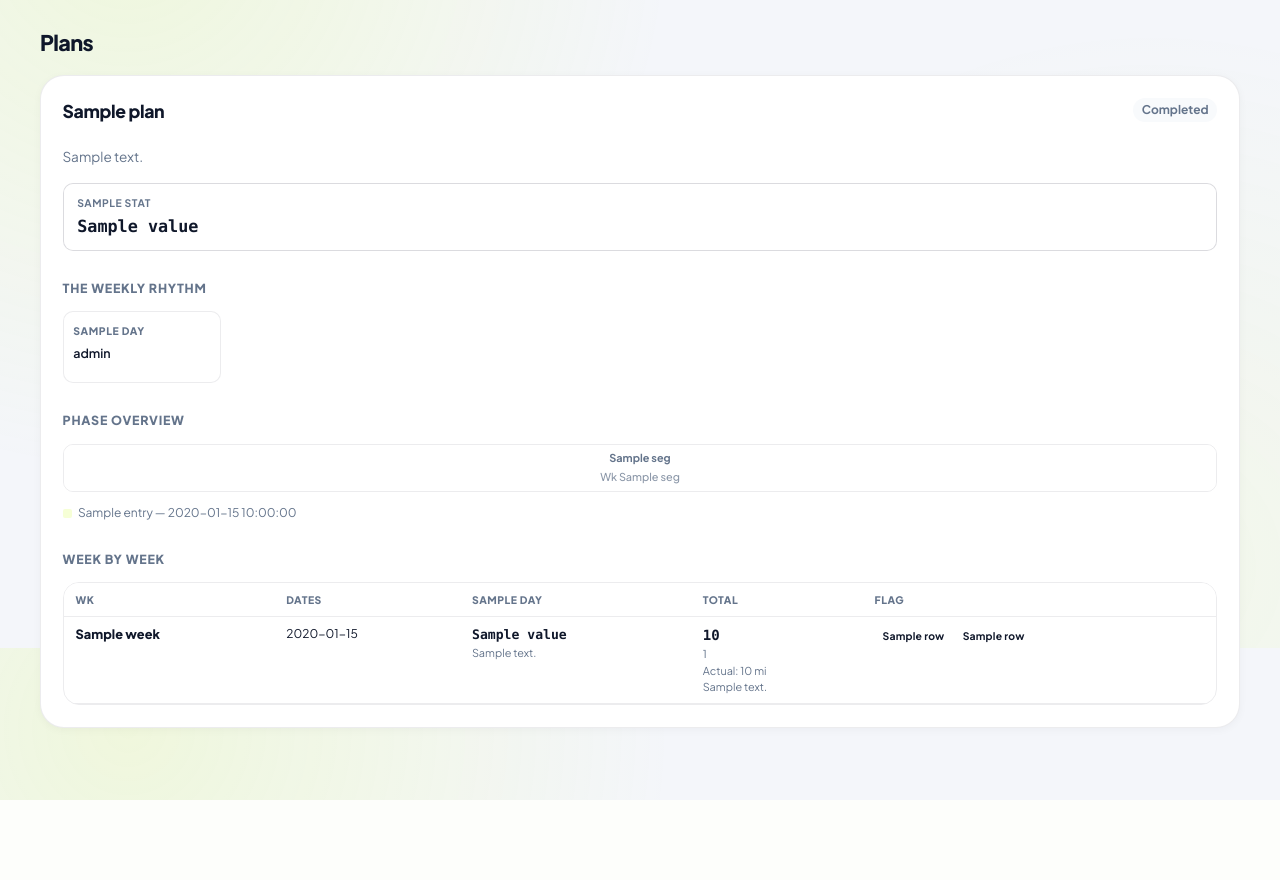
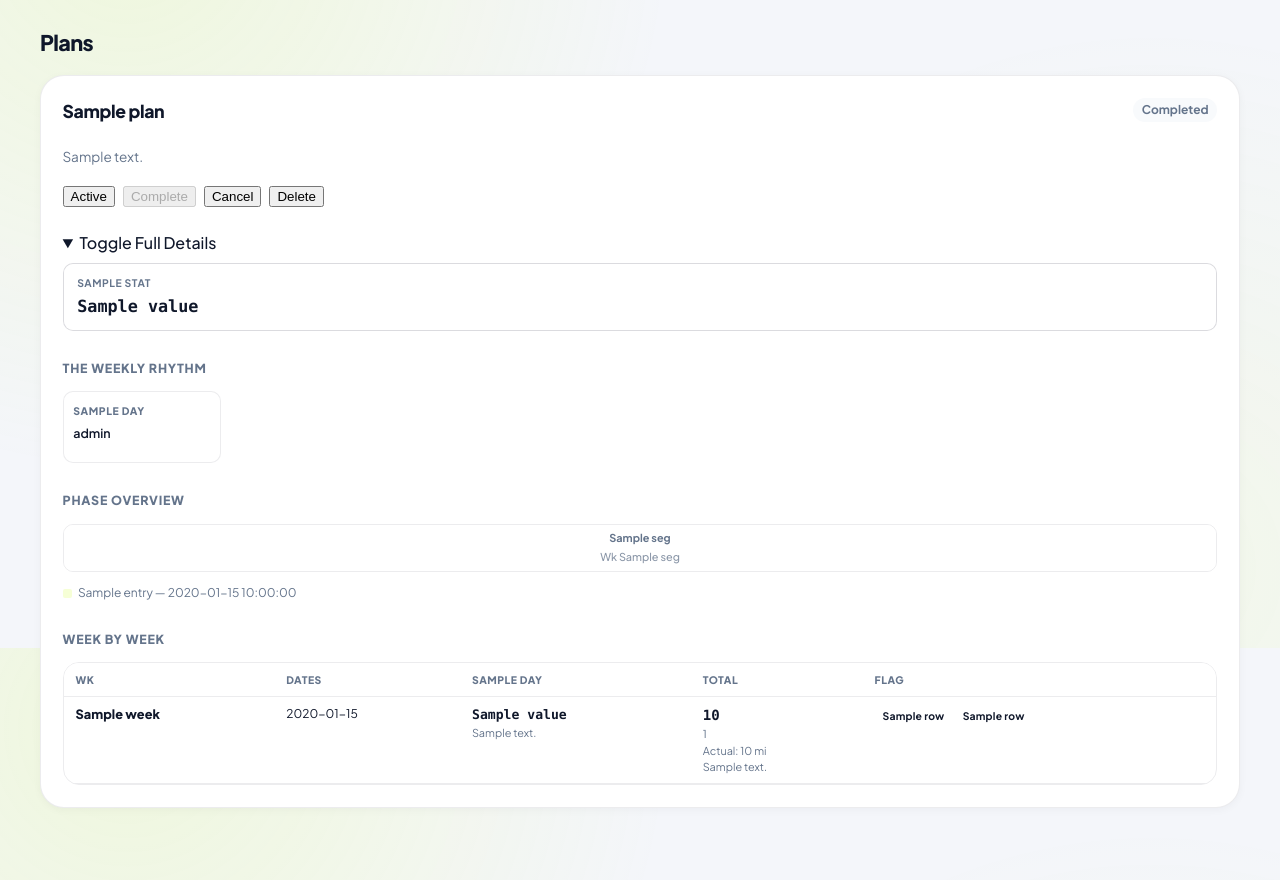
Before and after one commit to mrtial/Athlytics, a FastAPI app: template app/templates/training_plans.html in a window 1280 px wide. Shown: the part 152-1032 px from the top of the page. Before the commit the page ends 952 px from the top, so only its background shows below. Run offline with FastAPI, Linux system fonts and the light colour scheme; the template is opened without the code that fills it: most values are stand-ins (such as "Sample title", 1, 10 or a date in 2020); parts of the project's set-up code (start-up, migrations or seed data) failed here and were passed over; some libraries are stand-ins or nearby versions.

Commit message:
feat(training-plans): enhance dashboard with status actions and details toggle
- Add ability to mark plans as complete or canceled
- Add ability to delete plans
- Map canceled action to archived status in DB to respect constraints
- Wrap plan details in an expandable summary toggle
- Sort active plans to the top and by creation time

```diff
--- a/app/routes/training_plans.py
+++ b/app/routes/training_plans.py
@@ -2,7 +2,8 @@ import json
 import re
 from datetime import date, timedelta
 
-from fastapi import APIRouter, Depends, Request
+from fastapi import APIRouter, Depends, Form, Request
+from fastapi.responses import RedirectResponse
 
 from app.dependencies import require_admin_page
 from app.settings import DEFAULT_SKIN, get_athlete_age, get_athlete_name, get_persona, get_skin, get_theme, get_unit
@@ -300,3 +301,22 @@ def training_plans_page(request: Request, conn=Depends(require_admin_page)):
             "active_page": "training_plans",
         },
     )
+
+
+@router.post("/training-plans/{plan_id}/status")
+def update_training_plan_status(
+    plan_id: str,
+    status: str = Form(...),
+    conn=Depends(require_admin_page),
+):
+    repository.update_plan_status(conn, plan_id, status)
+    return RedirectResponse(url="/training-plans", status_code=303)
+
+
+@router.post("/training-plans/{plan_id}/delete")
+def delete_training_plan(
+    plan_id: str,
+    conn=Depends(require_admin_page),
+):
+    repository.delete_training_plan(conn, plan_id)
+    return RedirectResponse(url="/training-plans", status_code=303)
--- a/app/templates/training_plans.html
+++ b/app/templates/training_plans.html
@@ -20,9 +20,30 @@
   <div class="widget-card plan-card">
     <div class="card-top">
       <h3 class="plan-title">{{ item.plan.title }}</h3>
-      <span class="delta-badge {% if item.plan.status == 'active' %}delta-positive{% else %}delta-neutral{% endif %}">{{ item.plan.status.title() }}</span>
+      <span class="delta-badge {% if item.plan.status == 'active' %}delta-positive{% else %}delta-neutral{% endif %}">{% if item.plan.status == 'archived' %}Canceled{% else %}{{ item.plan.status.title() }}{% endif %}</span>
     </div>
     <p class="plan-goal-desc">{{ item.plan.goal_description }}</p>
+
+    <div class="plan-actions" style="display: flex; gap: 0.5rem; margin-bottom: 1rem;">
+      <form action="/training-plans/{{ item.plan.id }}/status" method="POST" style="margin: 0;">
+        <input type="hidden" name="status" value="active">
+        <button type="submit" {% if item.plan.status == 'active' %}disabled{% endif %}>Active</button>
+      </form>
+      <form action="/training-plans/{{ item.plan.id }}/status" method="POST" style="margin: 0;">
+        <input type="hidden" name="status" value="completed">
+        <button type="submit" {% if item.plan.status == 'completed' %}disabled{% endif %}>Complete</button>
+      </form>
+      <form action="/training-plans/{{ item.plan.id }}/status" method="POST" style="margin: 0;">
+        <input type="hidden" name="status" value="archived">
+        <button type="submit" {% if item.plan.status == 'archived' %}disabled{% endif %}>Cancel</button>
+      </form>
+      <form action="/training-plans/{{ item.plan.id }}/delete" method="POST" style="margin: 0;" onsubmit="return confirm('Are you sure you want to delete this plan?');">
+        <button type="submit">Delete</button>
+      </form>
+    </div>
+
+    <details {% if loop.first %}open{% endif %} class="plan-details-toggle">
+      <summary style="cursor: pointer; padding: 0.5rem 0; font-weight: 500;">Toggle Full Details</summary>
 
     {% if item.stats %}
     <div class="plan-stat-row">
@@ -126,6 +147,7 @@
       </table>
     </div>
     {% endif %}
+    </details>
   </div>
   {% endfor %}
   {% else %}
```
Also changed, not shown: core/storage/repository.py.
